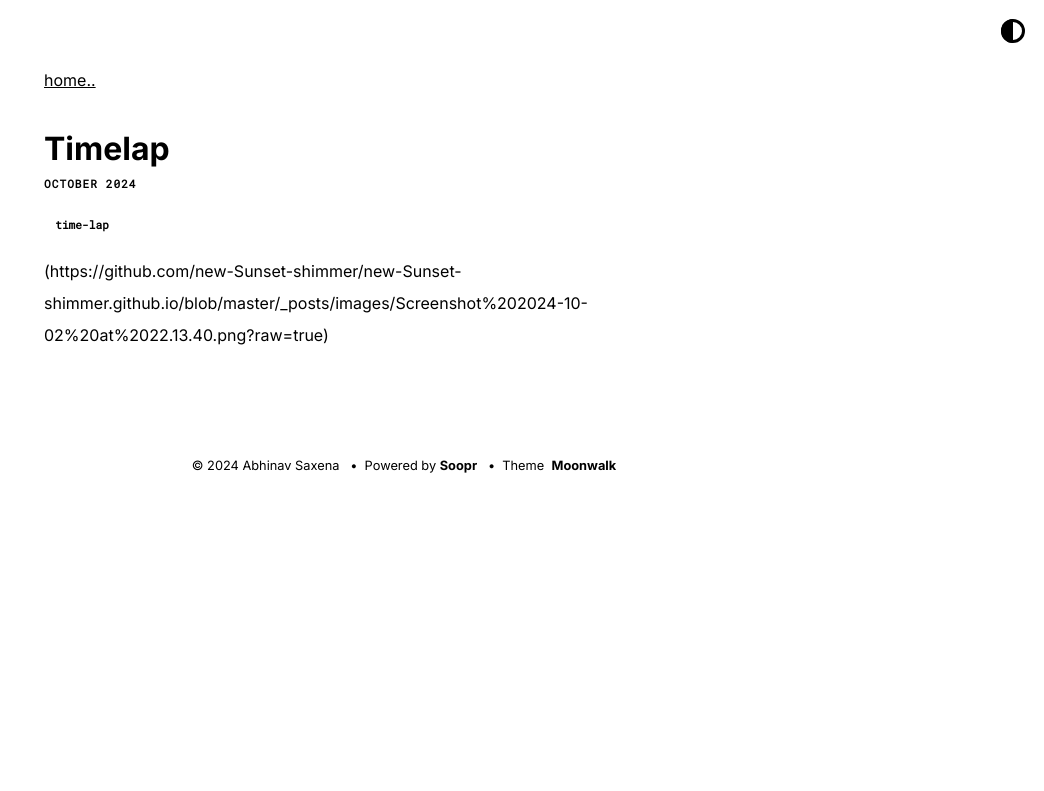
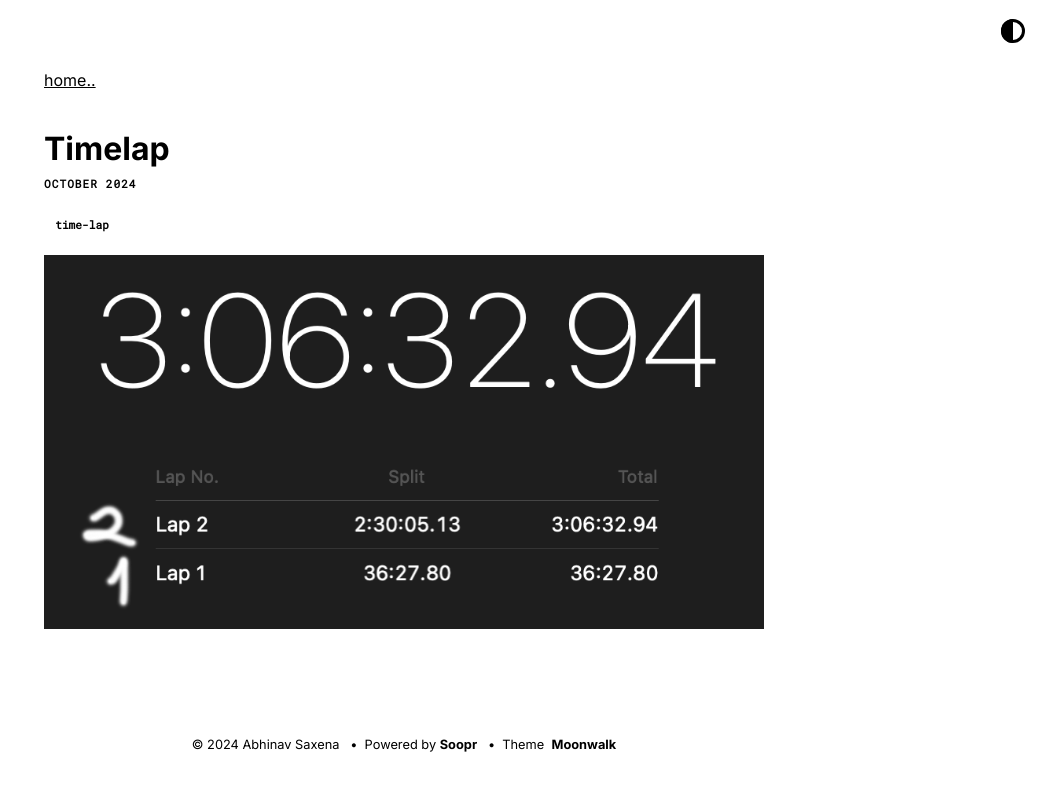
Before and after one commit to new-Sunset-shimmer/new-Sunset-shimmer.github.io, a Jekyll site: the page built from _posts/2024-10-02-timelap.md, in a window 1280 px wide. Shown: the top 791 px of the page, without its empty margins (236-1280 px from the left). Built offline with Jekyll 4.4.1, drawn with Linux system fonts in a browser that asks for light colours; some of the changed lines change nothing that is shown.

Commit message:
Update 2024-10-02-timelap.md

```diff
--- a/_posts/2024-10-02-timelap.md
+++ b/_posts/2024-10-02-timelap.md
@@ -2,4 +2,4 @@
 layout: post
 tags: [time-lap]
 ---
-(https://github.com/new-Sunset-shimmer/new-Sunset-shimmer.github.io/blob/master/_posts/images/Screenshot%202024-10-02%20at%2022.13.40.png?raw=true)
+![Screenshot 2024-09-10 at 13.49.32.png](https://raw.githubusercontent.com/new-Sunset-shimmer/new-Sunset-shimmer.github.io/refs/heads/master/_posts/images/Screenshot%202024-10-02%20at%2022.13.40.png)
```
